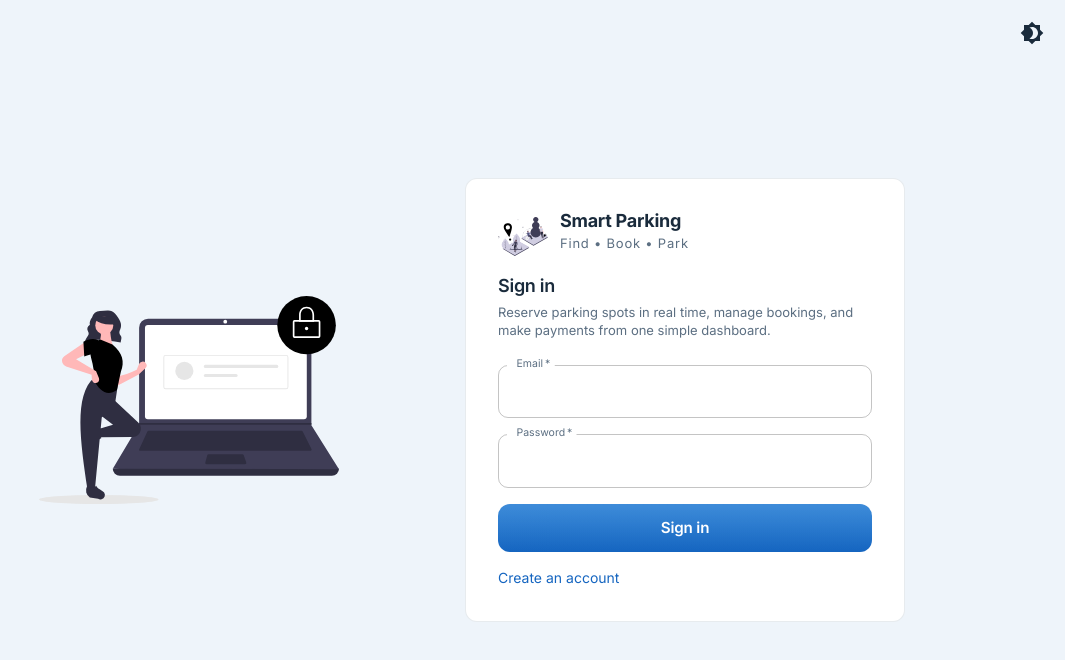
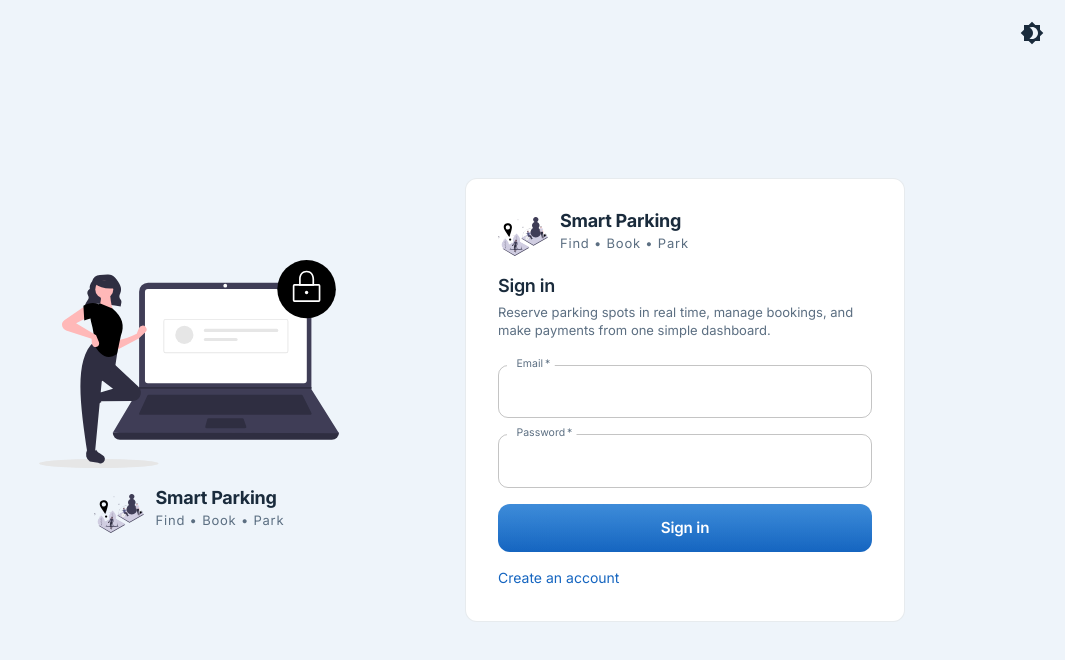
Before and after one commit to imkpk/smart-parking-system, a React (Vite) app in the folder frontend/: page /login in a window 1280 px wide. Shown: the top 660 px of the page, without its empty margins (215-1280 px from the left). Built offline with nearby package versions, Linux system fonts and the light colour scheme; no server answers.

Commit message:
polish(frontend): show login brand block below illustration on desktop

```diff
--- a/frontend/src/pages/auth/AuthPageShell.tsx
+++ b/frontend/src/pages/auth/AuthPageShell.tsx
@@ -63,6 +63,9 @@ export function AuthPageShell({
           sx={{ display: { xs: 'none', md: 'flex' }, px: 2, py: 1 }}
         >
           <Illustration maxWidth={300} name={illustration} />
+          <Box sx={{ display: 'flex', justifyContent: 'center', width: '100%' }}>
+            <LoginBrandBlock logoUrl={branding.logoUrl} name={branding.name} />
+          </Box>
         </Stack>
 
         <Paper
```
Also changed, not shown: 1 other file (tests, documents, lock files or other folders).
